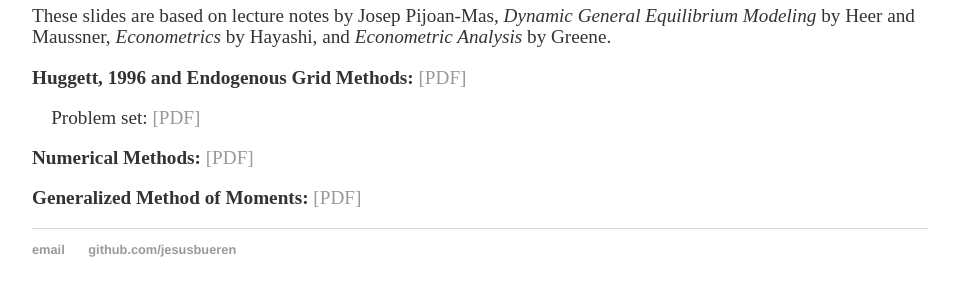
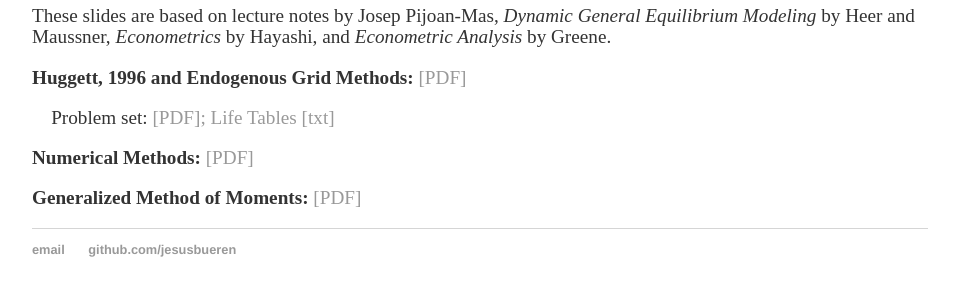
Before and after one commit to jesusbueren/jesusbueren.github.io, a Jekyll site: the page built from teaching/index.html, in a window 1280 px wide. Shown: the part 678-978 px from the top of the page, without its empty margins (160-1119 px from the left). Built offline with Jekyll 4.4.1, drawn with Linux system fonts in a browser that asks for light colours.

Commit message:
Update index.html

```diff
--- a/teaching/index.html
+++ b/teaching/index.html
@@ -29,7 +29,7 @@
             <p>These slides are based on lecture notes by Josep Pijoan-Mas, <em>Dynamic General Equilibrium Modeling</em> by Heer and Maussner, <em>Econometrics</em> by Hayashi, and <em>Econometric Analysis</em> by Greene.</p>
             <article>
                 <p><strong>Huggett, 1996 and Endogenous Grid Methods:</strong> <a href="lifecycle.pdf" alt="Huggett 1996 slides">[PDF]</a></p>
-		<p>&nbsp;&nbsp;&nbsp;&nbsp;Problem set: <a href="huggett1996.pdf" alt="Problem set for Huggett 1996">[PDF]</a></p>
+		<p>&nbsp;&nbsp;&nbsp;&nbsp;Problem set: <a href="huggett1996.pdf" alt="Problem set for Huggett 1996">[PDF]; Life Tables <a href="LifeTables.txt" alt="Problem set for Huggett 1996">[txt]</a></p>
                 <p><strong>Numerical Methods:</strong> <a href="numerical_methods.pdf" alt="Numerical Methods slides">[PDF]</a></p>
                 <p><strong>Generalized Method of Moments:</strong> <a href="GMM_SMM.pdf" alt="Generalized Method of Moments slides">[PDF]</a></p>
             </article>
```
